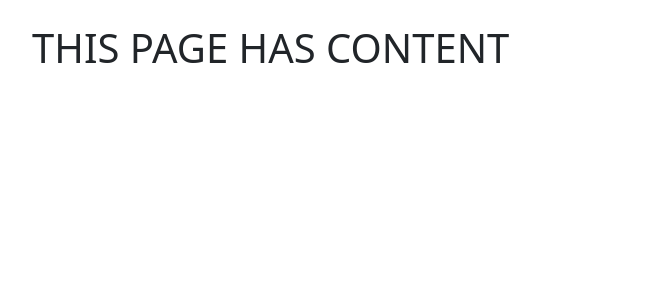
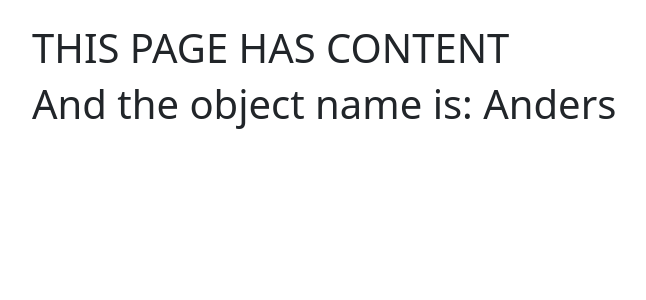
Before and after one commit to Auction-Wariors/old-stuff, a Django app: page / in a window 1280 px wide. Shown: the part 73-373 px from the top of the page, without its empty margins (50-696 px from the left). Run offline with Django 3.2, Linux system fonts and the light colour scheme.

Commit message:
added example of object passing to templates

```diff
--- a/app/auctions/urls.py
+++ b/app/auctions/urls.py
@@ -23,5 +23,6 @@ app_name = 'auctions'
 
 urlpatterns = [
     # "auctions/"
+    path('create/', views.add_auction, name='add_auction'),
     path('<int:id>/', views.view_auction, name='view_auction'),
 ]
--- a/app/auctions/views.py
+++ b/app/auctions/views.py
@@ -3,3 +3,7 @@ from django.shortcuts import render
 
 def view_auction(request):
     pass
+
+
+def add_auction(request):
+    pass
--- a/app/base/views.py
+++ b/app/base/views.py
@@ -2,4 +2,4 @@ from django.shortcuts import render, redirect
 
 
 def index(request):
-    return render(request, 'base/index.html')
+    return render(request, 'base/index.html', {'name': 'Anders'})
--- a/app/stores/models.py
+++ b/app/stores/models.py
@@ -10,5 +10,6 @@ class Store(models.Model):
     email = models.EmailField(default='')
     phone_number = models.CharField(max_length=12, default='')
 
+
     def __str__(self):
         return self.name
--- a/app/stores/urls.py
+++ b/app/stores/urls.py
@@ -25,5 +25,4 @@ urlpatterns = [
     # "stores/"
     path('create/', views.create_store, name='create_store'),
     path('<int:store_id>/', views.view_store, name='view_store'),
-    path('<int:store_id>/auctions/create', views.add_auction, name='add_auction'),  # hmm .... rethink this ?
 ]
--- a/app/templates/base/index.html
+++ b/app/templates/base/index.html
@@ -1,4 +1,5 @@
 {% extends 'base/base.html' %}
 {% block content %}
     <h1>THIS PAGE HAS CONTENT</h1>
+    <h1>And the object name is: {{ name }}</h1>
 {% endblock %}
```
